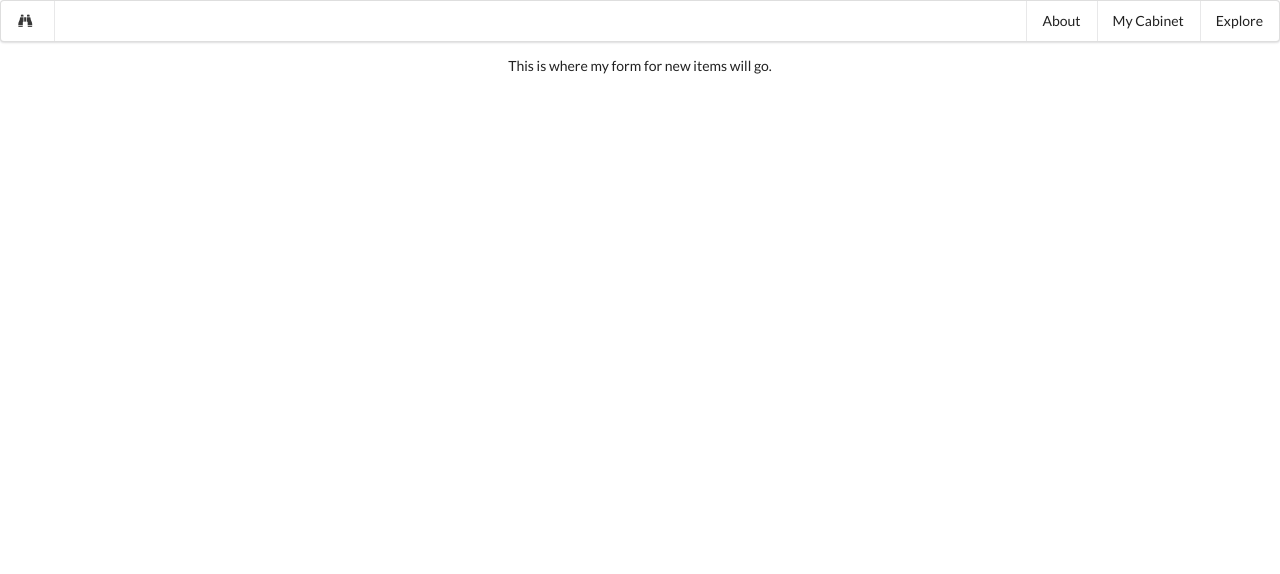
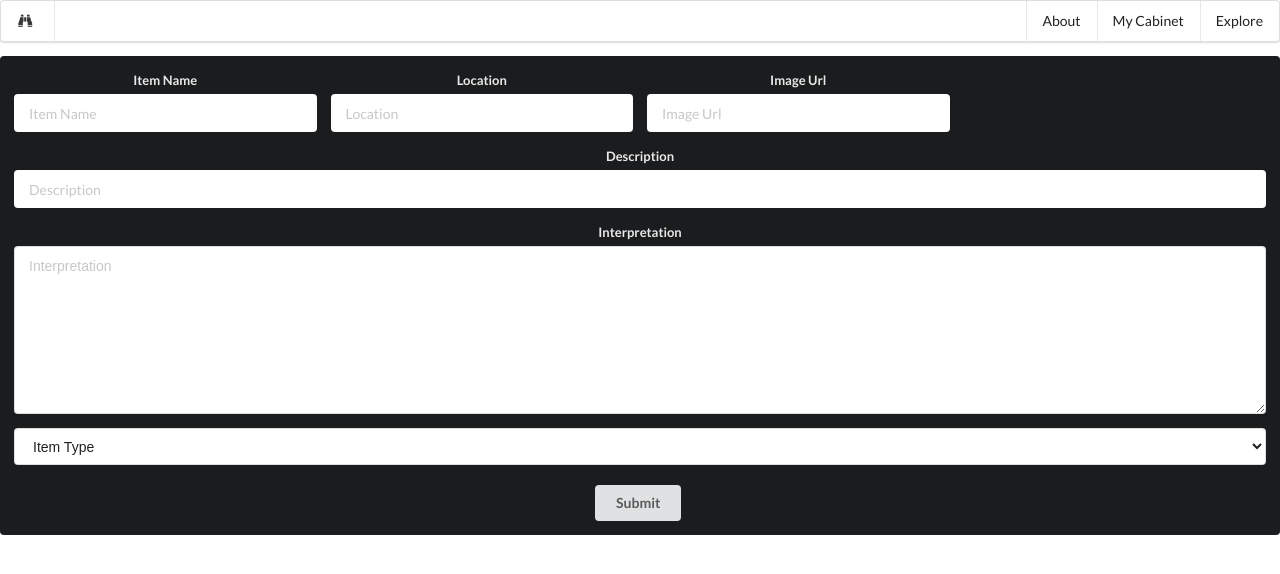
Before and after one commit to jennyjean8675309/curiosity_cabinet_frontend, a React (Create React App) app: page /new_item in a window 1280 px wide. Shown: the top 574 px of the page. Built offline with nearby package versions, Linux system fonts and the light colour scheme; no server answers.

Commit message:
Created the ability for a user to edit an item, reusing the newItemForm component to prepopulate a selected item's attributes

```diff
--- a/src/App.js
+++ b/src/App.js
@@ -19,7 +19,9 @@ class App extends Component {
       selectedCabinet: {},
       selectedItem: {},
       redirectToCabinet: false,
-      newCabinetId: 0
+      newCabinetId: 0,
+      redirectToItem: false,
+      newItemId: 0
     }
   }
 
@@ -72,6 +74,53 @@ class App extends Component {
       }))
   }
 
+  addItem = (e, cabinet) => {
+    let inputs = e.target.parentNode.firstElementChild.querySelectorAll('.input-field')
+    let data = {
+      "cabinet_id": this.state.selectedCabinet.id,
+      "item_type_id": inputs[5].value,
+      "name": inputs[0].value,
+      "description": inputs[3].value,
+      "interpretation": inputs[4].value,
+      "location": inputs[1].value,
+      "image_url": inputs[2].value
+    }
+    fetch('http://localhost:3000/api/v1/items', {
+      method: "POST",
+      headers: {
+        "Content-Type": "application/json"
+      },
+      body: JSON.stringify(data)
+    }).then(response => response.json())
+    .then(data => this.setState({
+      redirectToItem: true,
+      newItemId: data.id
+    }))
+  }
+
+  editItem = (e, item) => {
+    let inputs = e.target.parentNode.firstElementChild.querySelectorAll('.input-field')
+    let data = {
+      "cabinet_id": this.state.selectedCabinet.id,
+      "item_type_id": inputs[5].value,
+      "name": inputs[0].value,
+      "description": inputs[3].value,
+      "interpretation": inputs[4].value,
+      "location": inputs[1].value,
+      "image_url": inputs[2].value
+    }
+    fetch(`http://localhost:3000/api/v1/items/${item.item_id}`, {
+      method: 'PATCH',
+      headers: {
+        "Content-Type": "application/json"
+      },
+      body: JSON.stringify(data)
+    }).then(response => response.json())
+    .then(data => this.setState({
+      selectedItem: data
+    }))
+  }
+
   render() {
     return (
       <div className="App">
@@ -90,7 +139,12 @@ class App extends Component {
             />
 
           <Route path="/new_item" render={() => <NewItemForm
-              selectedCabinet={this.state.selectedCabinet}/>} />
+              selectedCabinet={this.state.selectedCabinet}
+              addItem={this.addItem}
+              redirectToItem={this.state.redirectToItem}
+              newItemId={this.state.newItemId}
+              selectedItem={this.state.selectedItem}
+              editItem={this.editItem}/>} />
 
           <Route path="/new_account" render={() => <NewAccountForm createAccount={this.createAccount}
           redirectToCabinet={this.state.redirectToCabinet}
--- a/src/Item.js
+++ b/src/Item.js
@@ -1,4 +1,5 @@
 import React, { Component } from 'react'
+import { Link } from 'react-router-dom'
 
 class Item extends Component{
   render(){
@@ -9,10 +10,11 @@ class Item extends Component{
             <img alt={this.props.item.name} src={this.props.item.image_url} />
             <br></br>
             <h1>{this.props.item.name}</h1>
-            <h5>Location: {this.props.item.location}</h5>
+            <h5>Where this item is located: {this.props.item.location}</h5>
             <br></br>
             <h3>{this.props.item.description}</h3>
             <h3>{this.props.item.interpretation}</h3>
+            <Link to="/new_item"><button>Edit This Item</button></Link>
           </div> :
           null }
       </div>
--- a/src/NewItemForm.js
+++ b/src/NewItemForm.js
@@ -1,9 +1,76 @@
 import React, { Component } from 'react'
+import { Redirect } from 'react-router-dom'
 
 class NewItemForm extends Component {
+  constructor(props){
+    super(props)
+    this.state = {
+    //Here you can prefill the form with the selected item's props (if there is one) and reuse it for an item edit
+      "itemName": this.props.selectedItem.name || '',
+      "location": this.props.selectedItem.location || '',
+      "imageUrl": this.props.selectedItem.image_url || '',
+      "description": this.props.selectedItem.description || '',
+      "interpretation": this.props.selectedItem.interpretation || '',
+      "item_type_id": this.props.selectedItem.item_type_id || ''
+    }
+  }
   render(){
     console.log(this.props.selectedCabinet)
-    return <div>This is where my form for new items will go.</div>
+    if (this.props.redirectToItem) {
+      return <Redirect to={`/cabinets/${this.props.selectedCabinet.id}/${this.props.newItemId}`} />
+    }
+
+    return (
+      <div className="ui inverted segment">
+        <div className="ui inverted form">
+          <div className="fields">
+            <div className="four wide field">
+              <label>Item Name</label>
+              <input placeholder="Item Name" type="text" className="input-field" defaultValue={this.state.itemName}></input>
+            </div>
+
+            <div className="four wide field">
+              <label>Location</label>
+              <input placeholder="Location" type="text" className="input-field" defaultValue={this.state.location}></input>
+            </div>
+
+            <div className="four wide field">
+              <label>Image Url</label>
+              <input placeholder="Image Url" type="text" className="input-field" defaultValue={this.state.imageUrl}></input>
+            </div>
+
+          </div>
+            <div className="field">
+              <label>Description</label>
+              <input placeholder="Description" type="text" className="input-field" defaultValue={this.state.description}></input>
+            </div>
+
+            <div className="field">
+              <label>Interpretation</label>
+              <textarea placeholder="Interpretation" className="input-field" defaultValue={this.state.interpretation}></textarea>
+            </div>
+
+            <div className="field">
+                <select className="input-field">
+                    <option className="item" value="">Item Type</option>
+                    <option className="item" value="1">Artificialia</option>
+                    <option className="item" value="2">Naturalia</option>
+                    <option className="item" value="3">Exotica</option>
+                    <option className="item" value="4">Scientifica</option>
+                </select>
+            </div>
+          </div>
+          <br></br>
+          <div className="ui submit button" onClick={(e) => {
+            if (this.props.selectedItem !== {}) {
+
+              this.props.editItem(e, this.props.selectedItem)
+            } else {
+              this.props.addItem(e, this.props.selectedCabinet)
+            }
+          }}>Submit</div>
+      </div>
+  )
   }
 }
 
```
